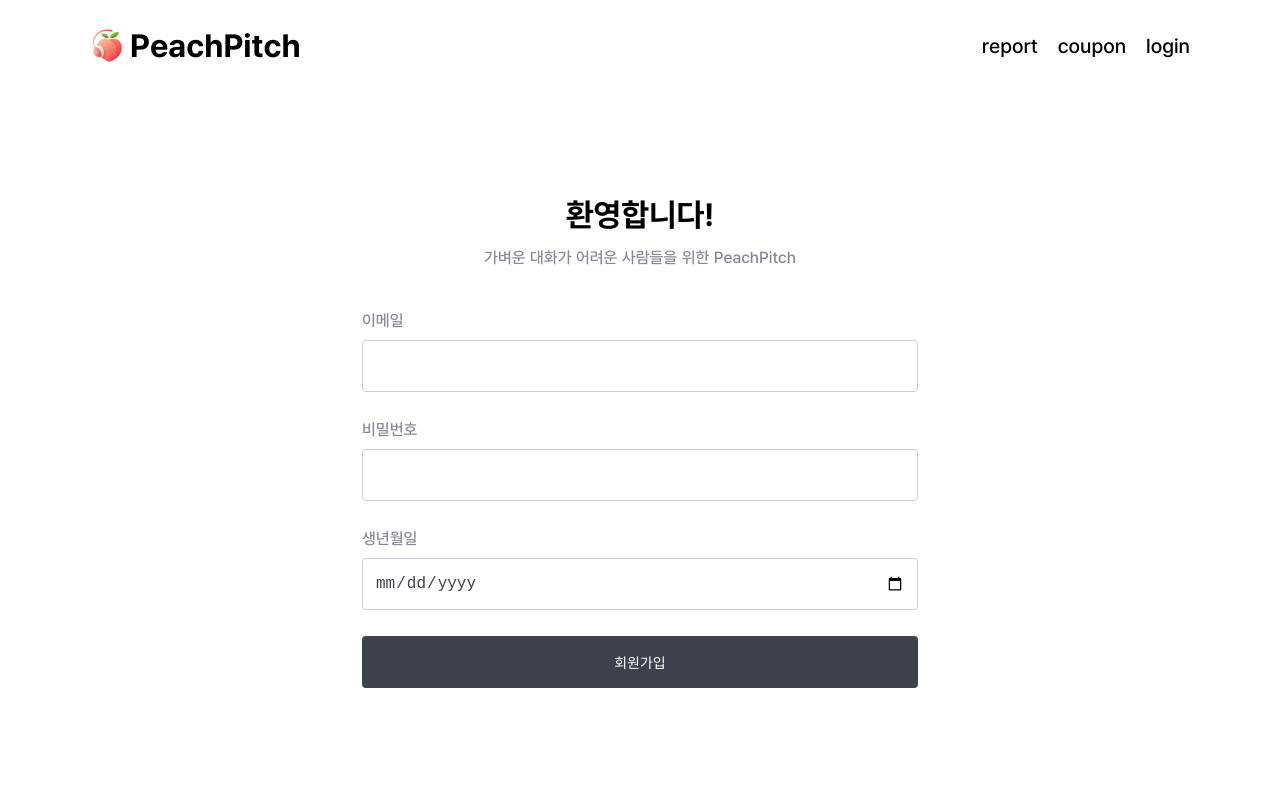
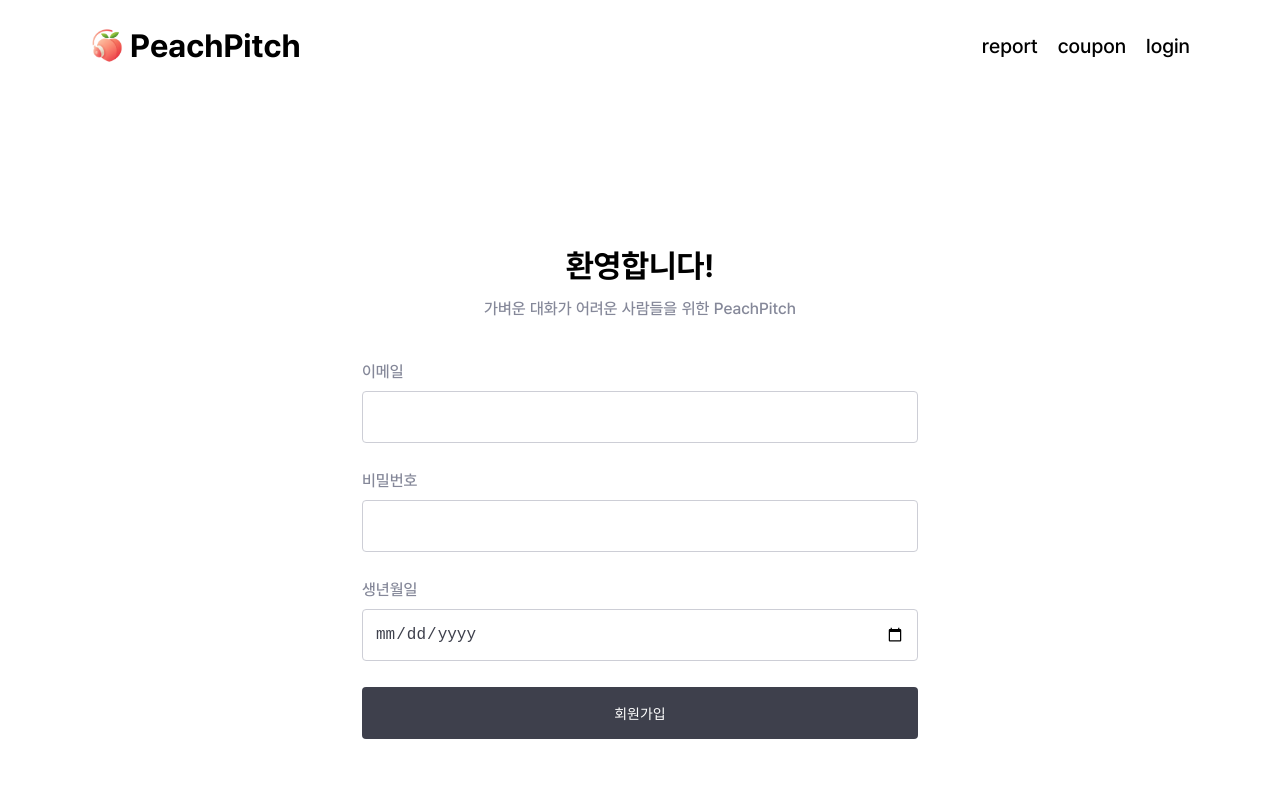
Before and after one commit to sweethyom/peachpitch, a React (Vite) app in the folder Frontend/: page /join in a window 1280 px wide. Shown: the top 800 px of the page. Built offline with nearby package versions, Linux system fonts and the light colour scheme; a web font is replaced by a local one; what chartjs-plugin-datalabels would draw is missing.

Commit message:
feat(login): 로그인, 로그아웃 flex 변경
margin으로 조정하던 레이아웃을 flex로 수정했습니다.

```diff
--- a/Frontend/src/pages/login/styles/join.module.scss
+++ b/Frontend/src/pages/login/styles/join.module.scss
@@ -1,7 +1,7 @@
 .page {
     display: flex;
     justify-content: center;
-    // align-items: center;
+    align-items: center;
 
     width: 100%;
     min-height: 100vh;
@@ -9,7 +9,7 @@
     padding-left: 10px;
     padding-right: 10px;
 
-    margin: 100px auto 0 auto;
+    // margin: 100px auto 0 auto;
 }
 
 .join {
--- a/Frontend/src/pages/login/styles/login.module.scss
+++ b/Frontend/src/pages/login/styles/login.module.scss
@@ -1,7 +1,7 @@
 .page {
     display: flex;
     justify-content: center;
-    // align-items: center;
+    align-items: center;
 
     width: 100%;
     min-height: 100vh;
@@ -9,7 +9,7 @@
     padding-left: 10px;
     padding-right: 10px;
 
-    margin: 100px auto 100px auto;
+    // margin: 100px auto 100px auto;
 }
 
 .login {
```
